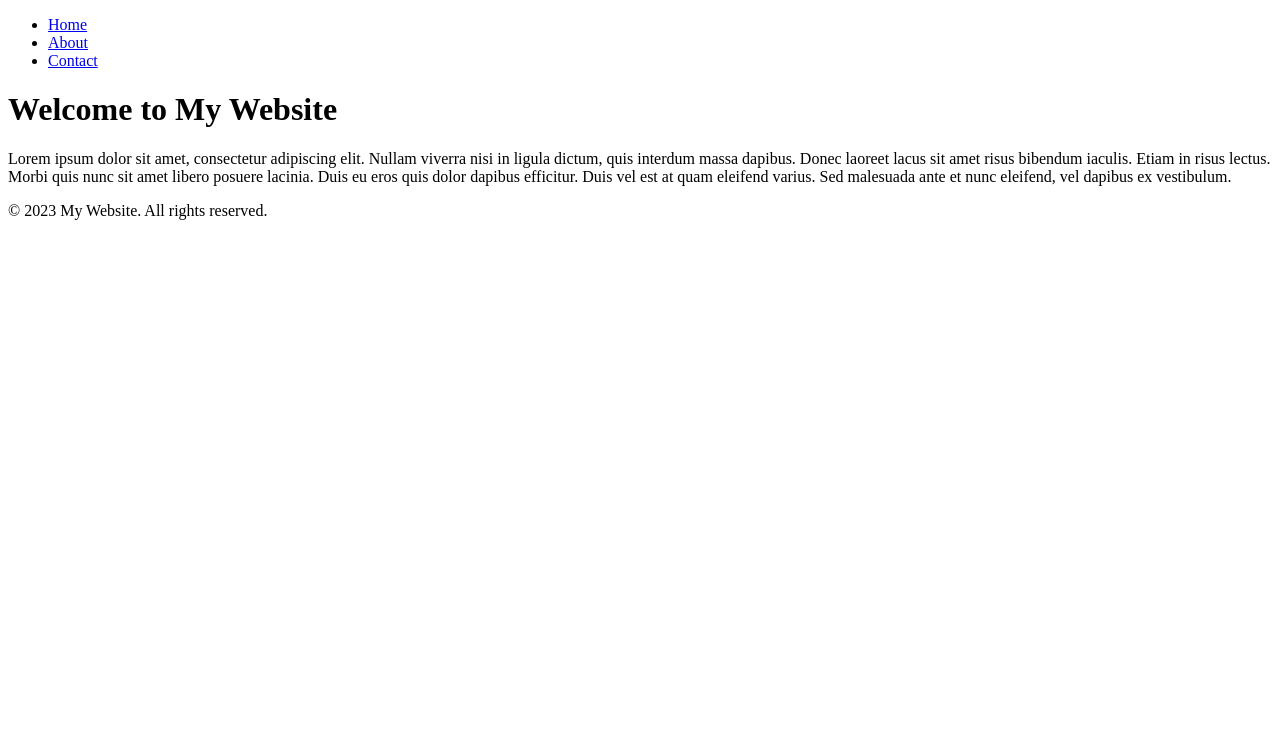
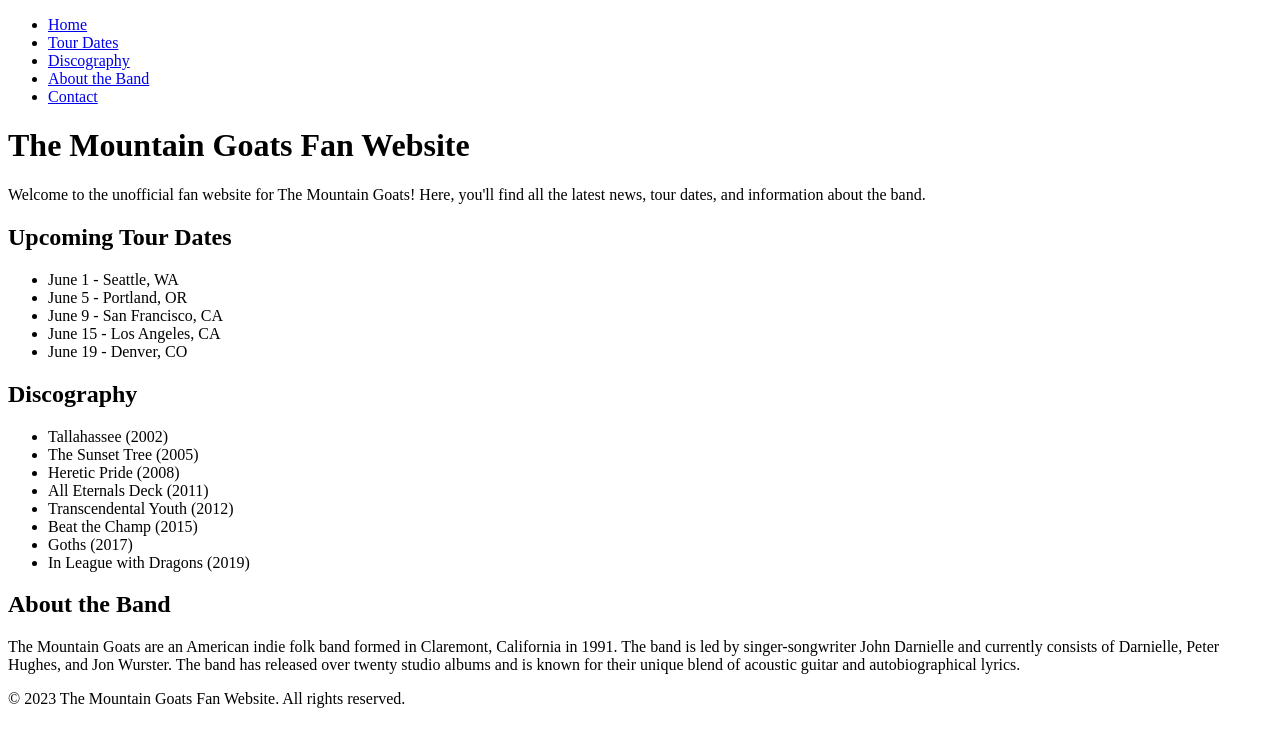
Before and after one commit to McRatface/McRatface.github.io, a plain HTML site: page index.html in a window 1280 px wide. Drawn offline with Linux system fonts and the light colour scheme.

Commit message:
Add files via upload

```diff
--- a/index.html
+++ b/index.html
@@ -2,24 +2,48 @@
 <html>
   <head>
     <meta charset="UTF-8">
-    <title>My Website</title>
+    <title>The Mountain Goats Fan Website</title>
+    <link rel="stylesheet" href="style.css">
   </head>
   <body>
     <header>
       <nav>
         <ul>
           <li><a href="#">Home</a></li>
-          <li><a href="#">About</a></li>
+          <li><a href="#">Tour Dates</a></li>
+          <li><a href="#">Discography</a></li>
+          <li><a href="#">About the Band</a></li>
           <li><a href="#">Contact</a></li>
         </ul>
       </nav>
     </header>
     <main>
-      <h1>Welcome to My Website</h1>
-      <p>Lorem ipsum dolor sit amet, consectetur adipiscing elit. Nullam viverra nisi in ligula dictum, quis interdum massa dapibus. Donec laoreet lacus sit amet risus bibendum iaculis. Etiam in risus lectus. Morbi quis nunc sit amet libero posuere lacinia. Duis eu eros quis dolor dapibus efficitur. Duis vel est at quam eleifend varius. Sed malesuada ante et nunc eleifend, vel dapibus ex vestibulum.</p>
+      <h1>The Mountain Goats Fan Website</h1>
+      <p>Welcome to the unofficial fan website for The Mountain Goats! Here, you'll find all the latest news, tour dates, and information about the band.</p>
+      <h2>Upcoming Tour Dates</h2>
+      <ul>
+        <li>June 1 - Seattle, WA</li>
+        <li>June 5 - Portland, OR</li>
+        <li>June 9 - San Francisco, CA</li>
+        <li>June 15 - Los Angeles, CA</li>
+        <li>June 19 - Denver, CO</li>
+      </ul>
+      <h2>Discography</h2>
+      <ul>
+        <li>Tallahassee (2002)</li>
+        <li>The Sunset Tree (2005)</li>
+        <li>Heretic Pride (2008)</li>
+        <li>All Eternals Deck (2011)</li>
+        <li>Transcendental Youth (2012)</li>
+        <li>Beat the Champ (2015)</li>
+        <li>Goths (2017)</li>
+        <li>In League with Dragons (2019)</li>
+      </ul>
+      <h2>About the Band</h2>
+      <p>The Mountain Goats are an American indie folk band formed in Claremont, California in 1991. The band is led by singer-songwriter John Darnielle and currently consists of Darnielle, Peter Hughes, and Jon Wurster. The band has released over twenty studio albums and is known for their unique blend of acoustic guitar and autobiographical lyrics.</p>
     </main>
     <footer>
-      <p>&copy; 2023 My Website. All rights reserved.</p>
+      <p>&copy; 2023 The Mountain Goats Fan Website. All rights reserved.</p>
     </footer>
   </body>
 </html>
```
